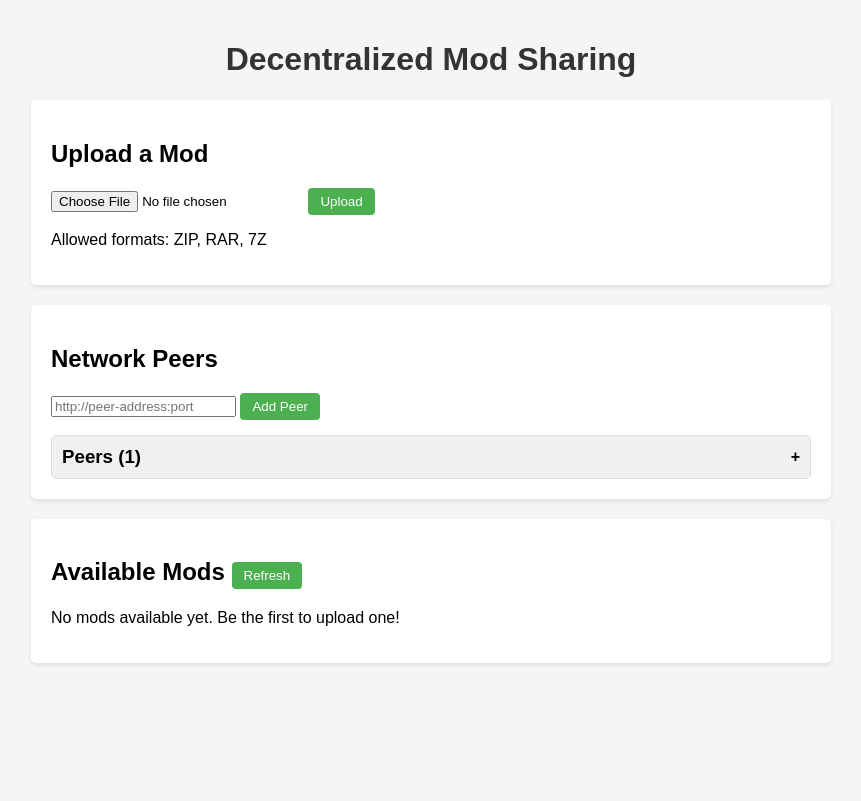
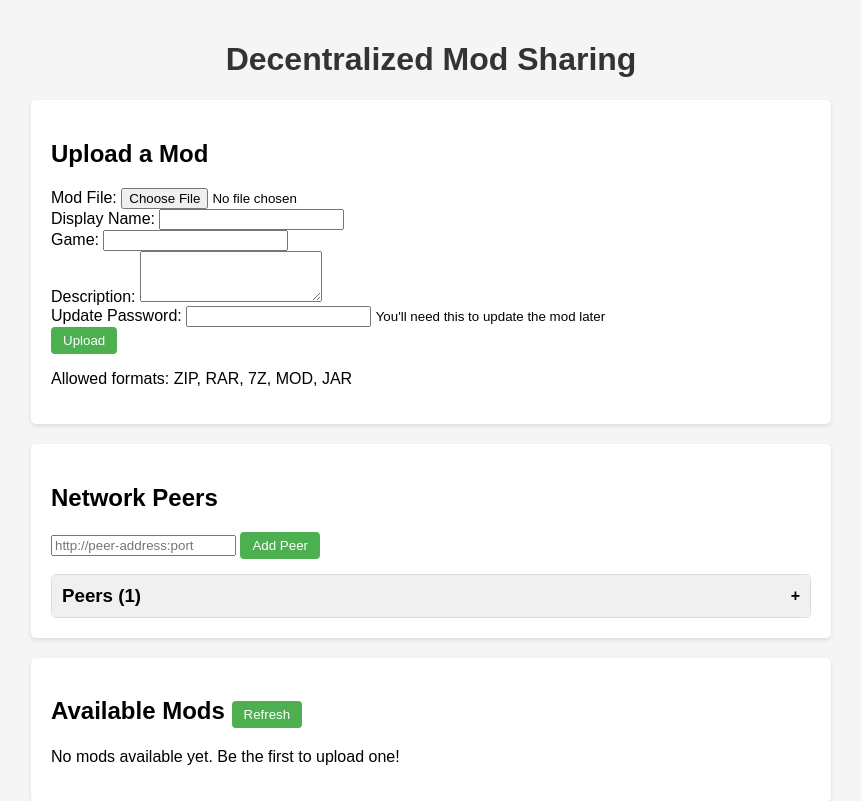
Before and after one commit to yggdrasil75/skyrim-modnet, a Flask app: page / in a window 1280 px wide. Shown: the top 801 px of the page, without its empty margins (209-1070 px from the left). Before the commit the page ends 665 px from the top, so only its background shows below. Run offline with Flask 3, Linux system fonts and the light colour scheme; data that the repository does not hold is empty.

Commit message:
file details

```diff
--- a/backend/app.py
+++ b/backend/app.py
@@ -76,7 +76,12 @@ def init_db():
         cursor.execute('''
         CREATE TABLE IF NOT EXISTS files (
             file_hash TEXT PRIMARY KEY,
-            name TEXT NOT NULL,
+            original_name TEXT NOT NULL,
+            display_name TEXT NOT NULL,
+            game TEXT NOT NULL,
+            description TEXT,
+            password_hash TEXT NOT NULL,
+            origin_node TEXT NOT NULL,
             size INTEGER NOT NULL,
             owner TEXT NOT NULL,
             timestamp DATETIME DEFAULT CURRENT_TIMESTAMP
@@ -252,7 +257,7 @@ def get_shared_files():
         db = get_db()
         cursor = db.cursor()
         cursor.execute('''
-            SELECT f.file_hash, f.name, f.size, f.owner,
+            SELECT f.file_hash, f.original_name, f.display_name, f.size, f.owner,
                    COUNT(h.node_id) as host_count
             FROM files f
             LEFT JOIN hosts h ON f.file_hash = h.file_hash
@@ -392,12 +397,12 @@ def maintenance_check():
             # Check each file's health
             db = get_db()
             cursor = db.cursor()
-            cursor.execute('SELECT file_hash, name, owner FROM files')
+            cursor.execute('SELECT file_hash, original_name, display_name, owner FROM files')
             files = cursor.fetchall()
 
             for file in files:
                 file_hash = file['file_hash']
-                file_name = file['name']
+                file_name = file['display_name']  # Using display_name instead of name
                 owner = file['owner']
 
                 try:
@@ -570,6 +575,11 @@ def upload_file():
     if file.filename == '':
         return redirect(request.url)
 
+    required_fields = ['display_name', 'game', 'password']
+    for field in required_fields:
+        if not request.form.get(field):
+            return f"Missing required field: {field}", 400
+
     if file and allowed_file(file.filename):
         filename = secure_filename(file.filename)
         filepath = os.path.join(current_app.config['UPLOAD_FOLDER'], filename)
@@ -577,6 +587,9 @@ def upload_file():
 
         # Calculate file hash
         file_hash = hashlib.sha256(open(filepath, 'rb').read()).hexdigest()
+
+        # Hash the password with node ID as salt
+        password_hash = hash_with_node_id(request.form['password'])
 
         # Split file into chunks
         chunk_hashes = split_file(filepath, file_hash)
@@ -586,8 +599,16 @@ def upload_file():
             db = get_db()
             cursor = db.cursor()
             cursor.execute(
-                'INSERT INTO files (file_hash, name, size, owner) VALUES (?, ?, ?, ?)',
-                (file_hash, filename, os.path.getsize(filepath), current_app.config['NODE_ID'])
+                'INSERT INTO files (file_hash, original_name, display_name, game, description, password_hash, origin_node, size, owner) VALUES (?, ?, ?, ?, ?, ?, ?, ?, ?)',
+                (file_hash,
+                 filename,
+                 request.form['display_name'],
+                 request.form['game'],
+                 request.form.get('description', ''),
+                 password_hash,
+                 current_app.config['NODE_ID_HEX'],
+                 os.path.getsize(filepath),
+                 current_app.config['NODE_ID_HEX'])
             )
             db.commit()
 
@@ -598,17 +619,25 @@ def upload_file():
             broadcast_to_peers({
                 'file_hash': file_hash,
                 'file_info': {
-                    'name': filename,
+                    'original_name': filename,
+                    'display_name': request.form['display_name'],
+                    'game': request.form['game'],
+                    'description': request.form.get('description', ''),
+                    'password_hash': password_hash,
+                    'origin_node': current_app.config['NODE_ID_HEX'],
                     'size': os.path.getsize(filepath),
                     'chunks': chunk_hashes,
-                    'owner': current_app.config['NODE_ID']
+                    'owner': current_app.config['NODE_ID_HEX']
                 }
             }, 'register_file')
 
             # Clean up original file (we only keep chunks)
             os.remove(filepath)
 
-            return redirect(url_for('index'))
+            # Show success message with password reminder
+            return render_template('upload_success.html',
+                                file_name=request.form['display_name'],
+                                password=request.form['password'])
 
     return redirect(request.url)
 
@@ -620,7 +649,7 @@ def download_file(file_hash):
 
         # Check if we have the file in our database
         cursor.execute(
-            'SELECT name, size FROM files WHERE file_hash = ?',
+            'SELECT original_name, display_name, size FROM files WHERE file_hash = ?',
             (file_hash,)
         )
         file_info = cursor.fetchone()
@@ -635,11 +664,19 @@ def download_file(file_hash):
                             file_data = response.json()
                             # Store the file info in our database
                             cursor.execute(
-                                'INSERT INTO files (file_hash, name, size, owner) VALUES (?, ?, ?, ?)',
-                                (file_hash, file_data['name'], file_data['size'], file_data['owner'])
+                                'INSERT INTO files (file_hash, original_name, display_name, size, owner) VALUES (?, ?, ?, ?, ?)',
+                                (file_hash,
+                                 file_data.get('original_name', file_data.get('name', 'unknown')),
+                                 file_data.get('display_name', file_data.get('name', 'unknown')),
+                                 file_data['size'],
+                                 file_data['owner'])
                             )
                             db.commit()
-                            file_info = {'name': file_data['name'], 'size': file_data['size']}
+                            file_info = {
+                                'original_name': file_data.get('original_name', file_data.get('name', 'unknown')),
+                                'display_name': file_data.get('display_name', file_data.get('name', 'unknown')),
+                                'size': file_data['size']
+                            }
                             break
                     except requests.exceptions.RequestException:
                         continue
@@ -696,7 +733,7 @@ def download_file(file_hash):
             generate(),
             mimetype='application/octet-stream',
             headers={
-                'Content-Disposition': f'attachment; filename="{file_info["name"]}"',
+                'Content-Disposition': f'attachment; filename="{file_info["original_name"]}"',
                 'Content-Length': file_info['size']
             }
         )
@@ -784,6 +821,85 @@ def register_file():
 
     return jsonify({'status': 'error', 'message': 'Invalid request format'}), 400
 
+@app.route('/update_file/<file_hash>', methods=['POST'])
+def update_file(file_hash):
+    if 'file' not in request.files:
+        return "No file provided", 400
+
+    password = request.form.get('password')
+    if not password:
+        return "Password required for updates", 401
+
+    with app.app_context():
+        db = get_db()
+        cursor = db.cursor()
+
+        # Verify password
+        cursor.execute(
+            'SELECT password_hash FROM files WHERE file_hash = ?',
+            (file_hash,)
+        )
+        result = cursor.fetchone()
+        if not result:
+            return "File not found", 404
+
+        # Verify password hash matches
+        provided_hash = hash_with_node_id(password)
+        if provided_hash != result['password_hash']:
+            return "Invalid password", 403
+
+        # Proceed with update
+        file = request.files['file']
+        if file and allowed_file(file.filename):
+            filename = secure_filename(file.filename)
+            filepath = os.path.join(current_app.config['UPLOAD_FOLDER'], filename)
+            file.save(filepath)
+
+            # Calculate new file hash
+            new_file_hash = hashlib.sha256(open(filepath, 'rb').read()).hexdigest()
+
+            # Split file into chunks
+            chunk_hashes = split_file(filepath, new_file_hash)
+
+            # Update file metadata in database
+            cursor.execute(
+                '''UPDATE files SET
+                    file_hash = ?,
+                    original_name = ?,
+                    size = ?,
+                    timestamp = CURRENT_TIMESTAMP
+                WHERE file_hash = ?''',
+                (new_file_hash, filename, os.path.getsize(filepath), file_hash)
+            )
+
+            # Remove old chunks and add new ones
+            cursor.execute('DELETE FROM chunks WHERE file_hash = ?', (file_hash,))
+            for sequence, chunk_hash in enumerate(chunk_hashes):
+                cursor.execute(
+                    'INSERT INTO chunks (chunk_hash, file_hash, sequence) VALUES (?, ?, ?)',
+                    (chunk_hash, new_file_hash, sequence)
+                )
+
+            db.commit()
+
+            # Broadcast update to peers
+            broadcast_to_peers({
+                'old_file_hash': file_hash,
+                'new_file_hash': new_file_hash,
+                'file_info': {
+                    'original_name': filename,
+                    'size': os.path.getsize(filepath),
+                    'chunks': chunk_hashes
+                }
+            }, 'update_file')
+
+            # Clean up original file
+            os.remove(filepath)
+
+            return redirect(url_for('index'))
+
+    return "Invalid file", 400
+
 @app.route('/file_info/<file_hash>')
 def get_file_info(file_hash):
     with app.app_context():
@@ -791,7 +907,7 @@ def get_file_info(file_hash):
         cursor = db.cursor()
 
         cursor.execute(
-            'SELECT file_hash, name, size, owner FROM files WHERE file_hash = ?',
+            'SELECT file_hash, original_name, display_name, size, owner FROM files WHERE file_hash = ?',
             (file_hash,)
         )
         file_info = cursor.fetchone()
@@ -806,7 +922,8 @@ def get_file_info(file_hash):
 
             return jsonify({
                 'file_hash': file_info['file_hash'],
-                'name': file_info['name'],
+                'original_name': file_info['original_name'],
+                'display_name': file_info['display_name'],
                 'size': file_info['size'],
                 'owner': file_info['owner'],
                 'chunks': chunks
--- a/templates/index.html
+++ b/templates/index.html
@@ -114,10 +114,30 @@
     <div class="upload-section">
         <h2>Upload a Mod</h2>
         <form method="post" action="/upload" enctype="multipart/form-data">
-            <input type="file" name="file" required>
+            <div>
+                <label>Mod File:</label>
+                <input type="file" name="file" required>
+            </div>
+            <div>
+                <label>Display Name:</label>
+                <input type="text" name="display_name" required>
+            </div>
+            <div>
+                <label>Game:</label>
+                <input type="text" name="game" required>
+            </div>
+            <div>
+                <label>Description:</label>
+                <textarea name="description" rows="3"></textarea>
+            </div>
+            <div>
+                <label>Update Password:</label>
+                <input type="password" name="password" required>
+                <small>You'll need this to update the mod later</small>
+            </div>
             <button type="submit">Upload</button>
         </form>
-        <p>Allowed formats: ZIP, RAR, 7Z</p>
+        <p>Allowed formats: ZIP, RAR, 7Z, MOD, JAR</p>
     </div>
 
     <div class="peer-section">
@@ -185,14 +205,18 @@
         {% if files %}
         <table>
             <tr>
-                <th>Filename</th>
+                <th>Mod Name</th>
+                <th>Game</th>
+                <th>Description</th>
                 <th>Size</th>
                 <th>Hosts</th>
                 <th>Action</th>
             </tr>
             {% for file_hash, file_info in files.items() %}
             <tr>
-                <td>{{ file_info.name }}</td>
+                <td>{{ file_info.display_name }}</td>
+                <td>{{ file_info.game }}</td>
+                <td>{{ file_info.description }}</td>
                 <td class="file-size">
                     {% if file_info.size < 1024 %}
                         {{ file_info.size }} bytes
```
Also changed, not shown: templates/upload_success.html (added, +42 -0 lines).
